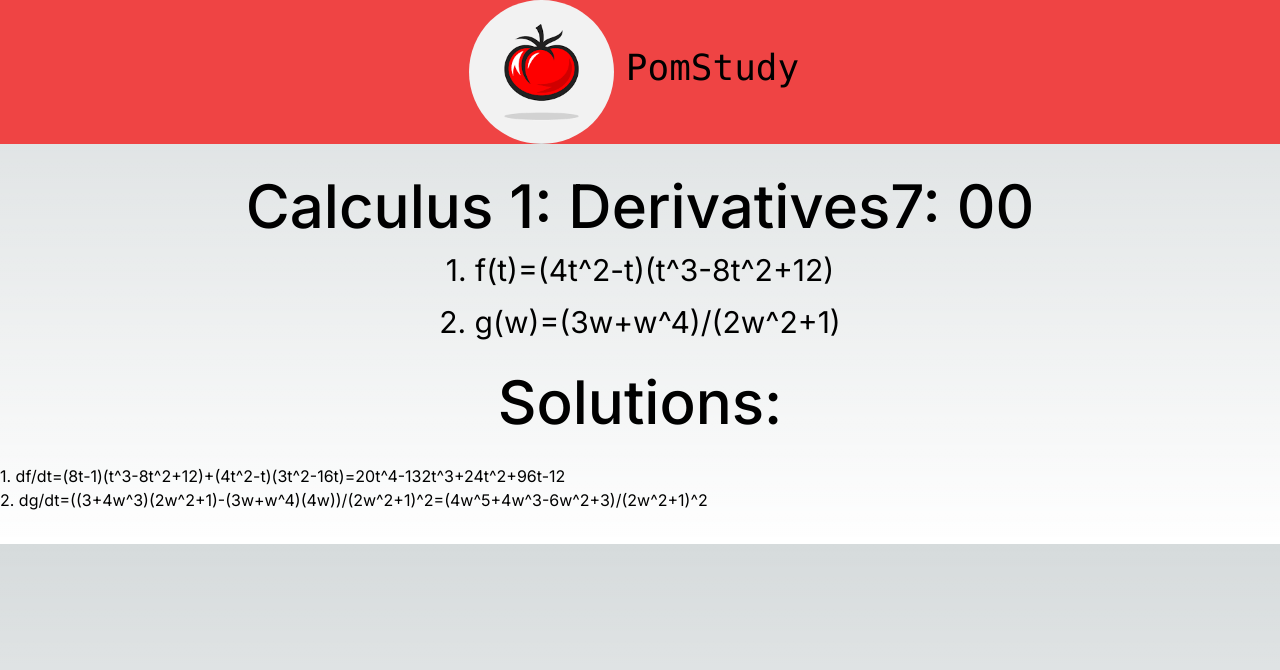
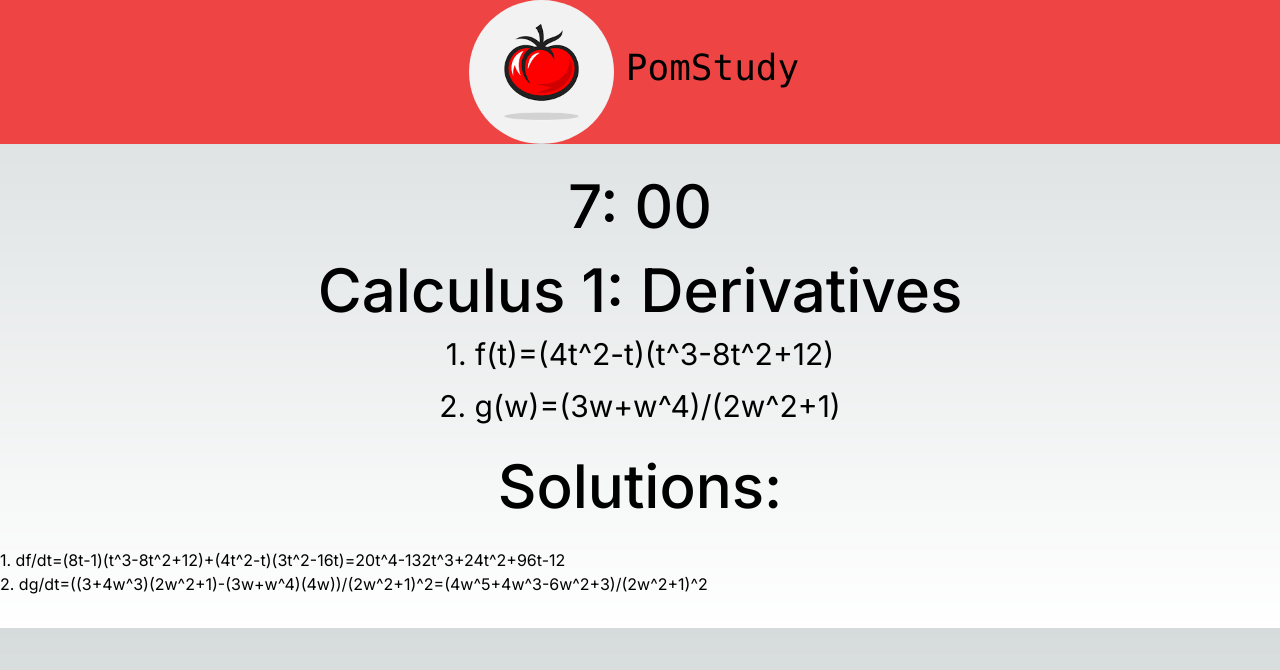
Before and after one commit to PomStudy/PomStudy, a Next.js app: page /courses/calculus1/problems in a window 1280 px wide. Shown: the top 670 px of the page. Built offline with nearby package versions, Linux system fonts and the light colour scheme.

Commit message:
New Timer

```diff
--- a/src/app/components/studytime/studytime.tsx
+++ b/src/app/components/studytime/studytime.tsx
@@ -25,7 +25,7 @@ export default function Studytime() {
                     <p className="hover:bg-red-300 border-4 rounded-xl border-zinc-950">
 
                             <Link href={pathname + '/problems'}>
-                                <div >
+                                <div>
                                     <TimeComponent amount={15}/>
                                 </div>
                             </Link>
--- a/src/app/components/studytime/time.tsx
+++ b/src/app/components/studytime/time.tsx
@@ -1,5 +1,7 @@
 
 import {AmtTime} from './studytime'
+
+
 
 export default function TimeComponent({amount}: AmtTime ) {
     return(
--- a/src/app/courses/calculus1/problems/page.tsx
+++ b/src/app/courses/calculus1/problems/page.tsx
@@ -10,9 +10,10 @@ export default function Problems({amount}: AmtTime) {
         <div className="text-black py-8">
 
 
-                <div className="justify-center flex text-6xl mb-4 font-medium">
-                    Calculus 1: Derivatives
-                  <p> <App /> </p>
+                <div className="text-6xl mb-4 font-medium">
+                    <div className="justify-center flex mb-6"><App /> </div>
+                    <div className="justify-center flex">Calculus 1: Derivatives</div>
+
                 </div>
                 <div className="justify-center flex text-3xl mb-4">
                     1. f(t)=(4t^2-t)(t^3-8t^2+12)
```
